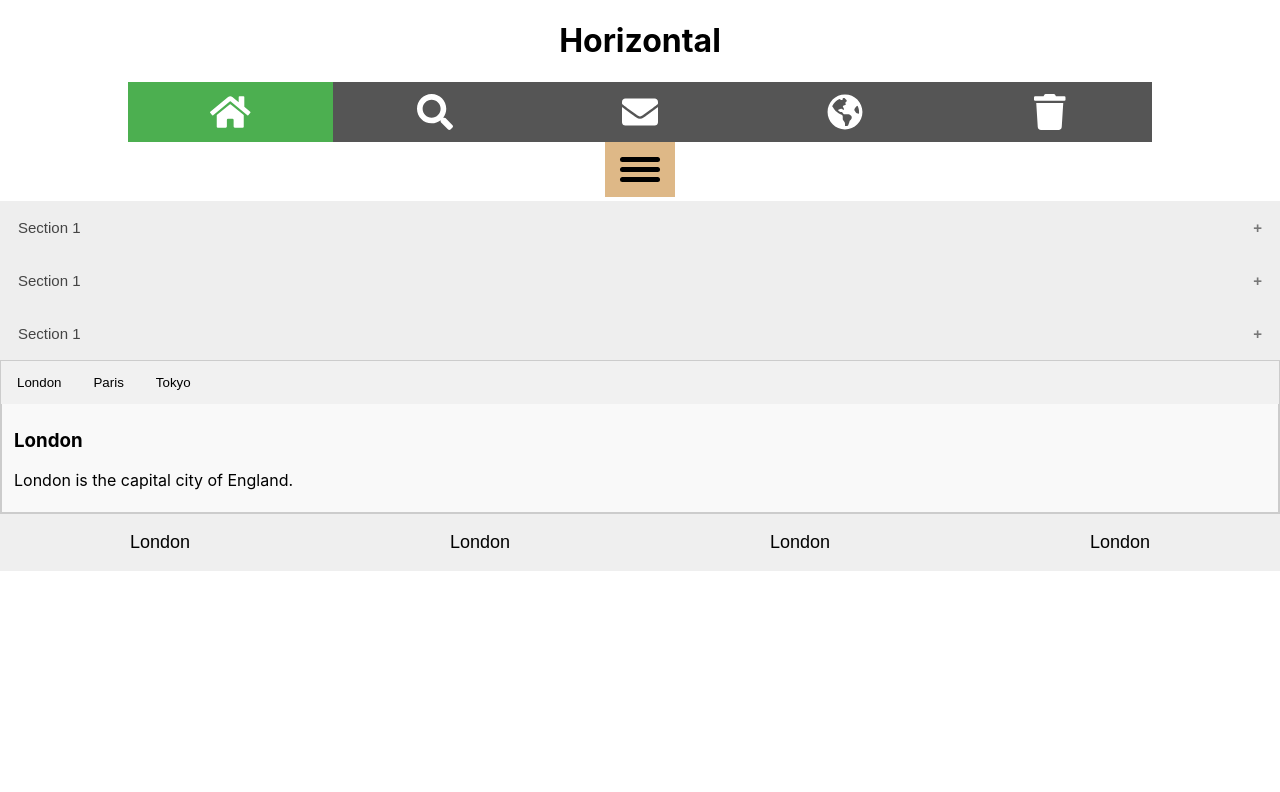
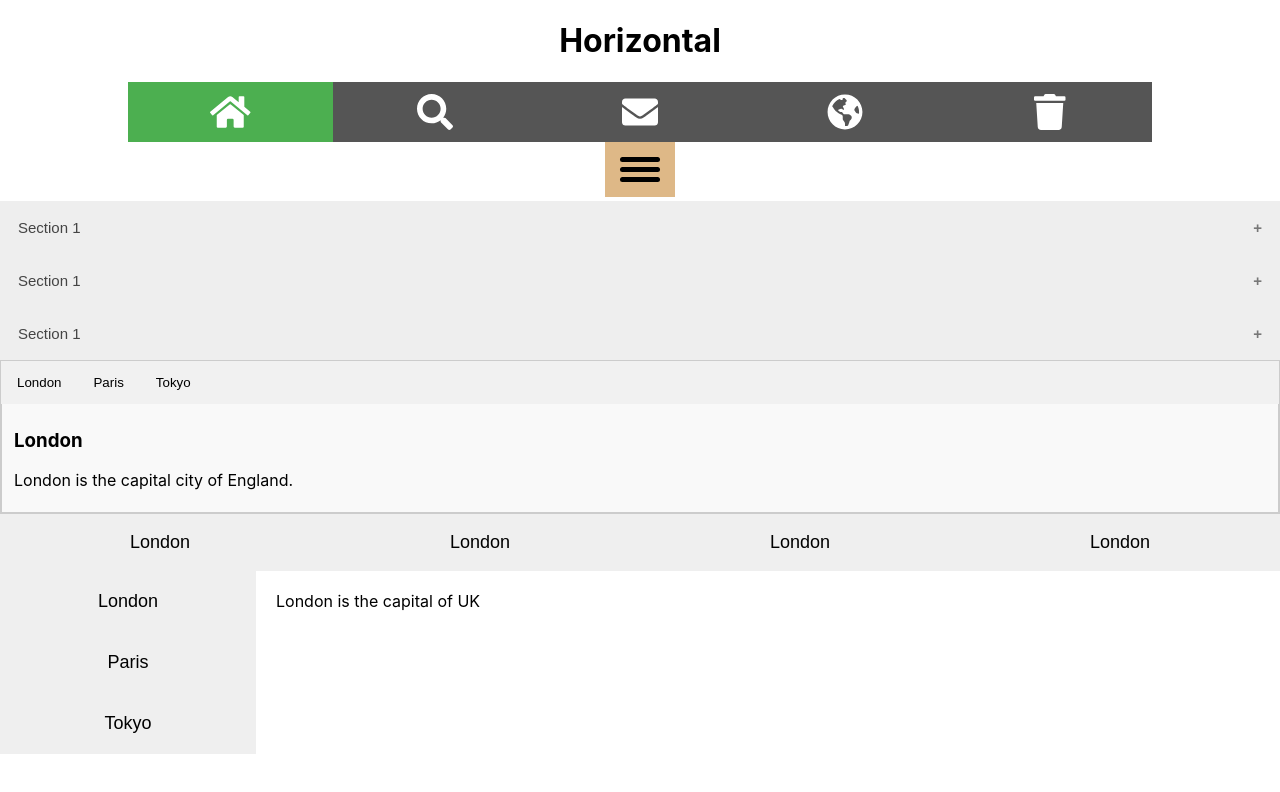
Before and after one commit to alan-jouhar/w3_guids, a React (Create React App) app: page / in a window 1280 px wide. Shown: the top 792 px of the page. Built offline with nearby package versions, Linux system fonts and the light colour scheme.

Commit message:
Added the hover-tab component

```diff
--- a/package.json
+++ b/package.json
@@ -10,6 +10,7 @@
     "@testing-library/jest-dom": "^5.11.8",
     "@testing-library/react": "^11.2.3",
     "@testing-library/user-event": "^12.6.0",
+    "jquery": "^3.5.1",
     "react": "^17.0.1",
     "react-dom": "^17.0.1",
     "react-scripts": "4.0.1",
--- a/src/App.js
+++ b/src/App.js
@@ -7,6 +7,7 @@ import { library } from '@fortawesome/fontawesome-svg-core'
 import { faHome, faSearch, faEnvelope, faGlobeAmericas, faTrash } from '@fortawesome/free-solid-svg-icons'
 import Accordion from './components/accordion/accordion'
 import Tabs from './components/tabs/tabs'
+import HoverTab from './components/hover_tab/hover_tab'
 library.add(faHome, faSearch, faEnvelope, faGlobeAmericas, faTrash)
 
 function App() {
@@ -34,6 +35,7 @@ function App() {
       <Accordion />
       <Tabs />
       <TabHeader items={items} />
+      <HoverTab></HoverTab>
     </div>
   )
 }
--- /dev/null
+++ b/src/components/hover_tab/hover_tab.css
@@ -0,0 +1,36 @@
+*{
+    box-sizing: border-box;
+}
+
+
+.hover-tab{
+    display: flex;
+}
+
+.hover-tab__menu{
+    width: 20%;
+}
+
+.hover-tab__button{
+    display: block;
+    outline: none;
+    border: none;
+    width: 100%;
+    font-size: 18px;
+    padding: 20px 0;
+    cursor: pointer;
+}
+
+.hover-tab__button:hover{
+    background-color: rgb(221, 221, 221);
+}
+.hover-tab__content{
+    padding: 20px;
+}
+.hover-tab__art {
+    display: none;
+}
+
+.hover-tab__art-show{
+    display: block;
+}
--- /dev/null
+++ b/src/components/hover_tab/hover_tab.js
@@ -0,0 +1,31 @@
+import React from "react";
+import $ from 'jquery';
+import './hover_tab.css';
+
+function HoverTab(props) {
+    function handelMouseOver(event) {
+        let button = event.target;
+        let index = $(button).index()
+        let articles = $(".hover-tab__art");
+        $(articles).each(function (article) {
+            $(this).removeClass("hover-tab__art-show")
+        })
+        $(articles[index]).addClass("hover-tab__art-show")
+    }
+    return (
+        <div className="hover-tab">
+            <div className="hover-tab__menu" onMouseOver={handelMouseOver}>
+                <button className="hover-tab__button">London</button>
+                <button className="hover-tab__button">Paris</button>
+                <button className="hover-tab__button">Tokyo</button>
+            </div>
+            <div className="hover-tab__content">
+                <div className="hover-tab__art hover-tab__art-show">London is the capital of UK</div>
+                <div className="hover-tab__art">Paris is the capital of France</div>
+                <div className="hover-tab__art">Tokyo is the capital of Japan</div>
+            </div>
+        </div>
+    )
+}
+
+export default HoverTab;
```
Also changed, not shown: 1 other file (tests, documents, lock files or other folders).
